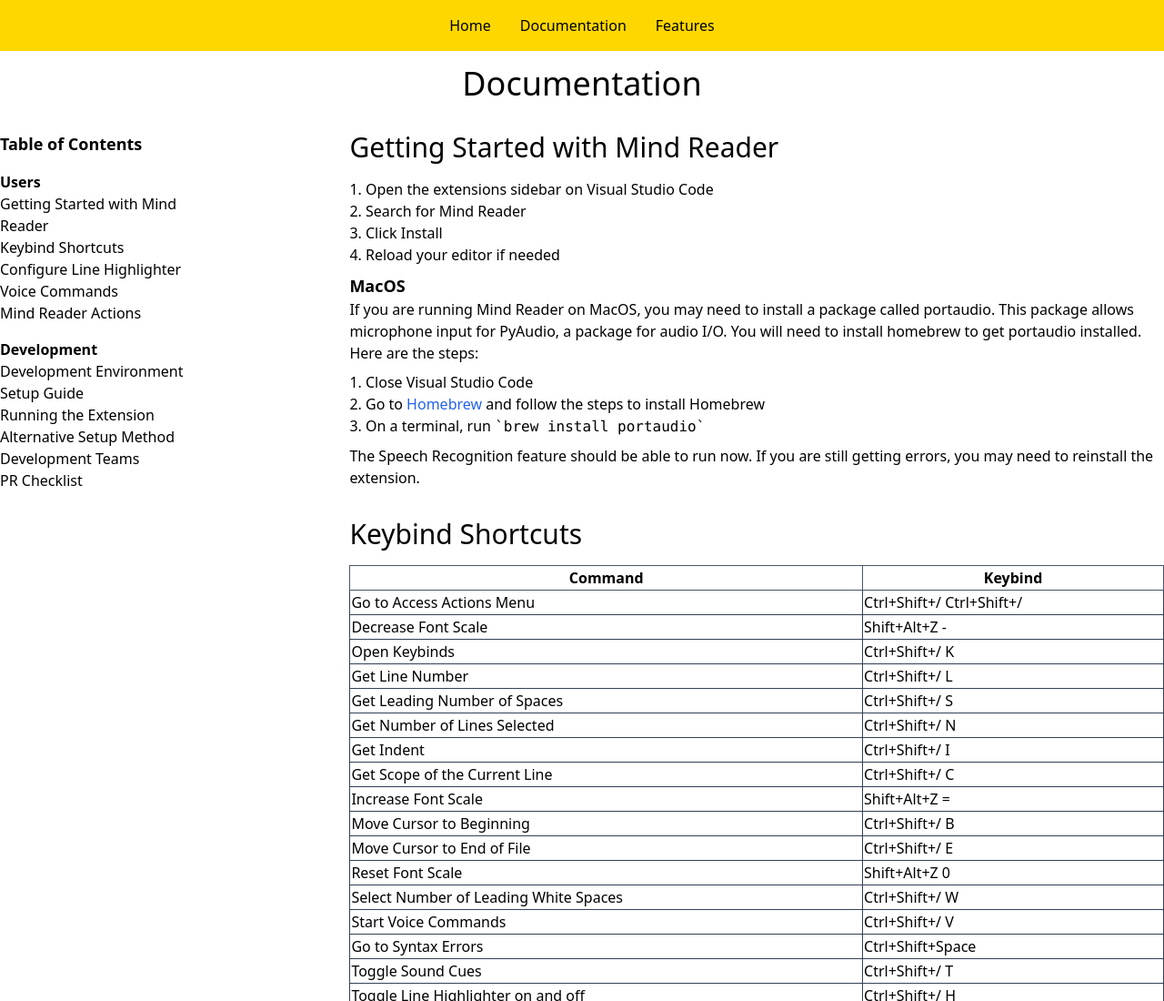
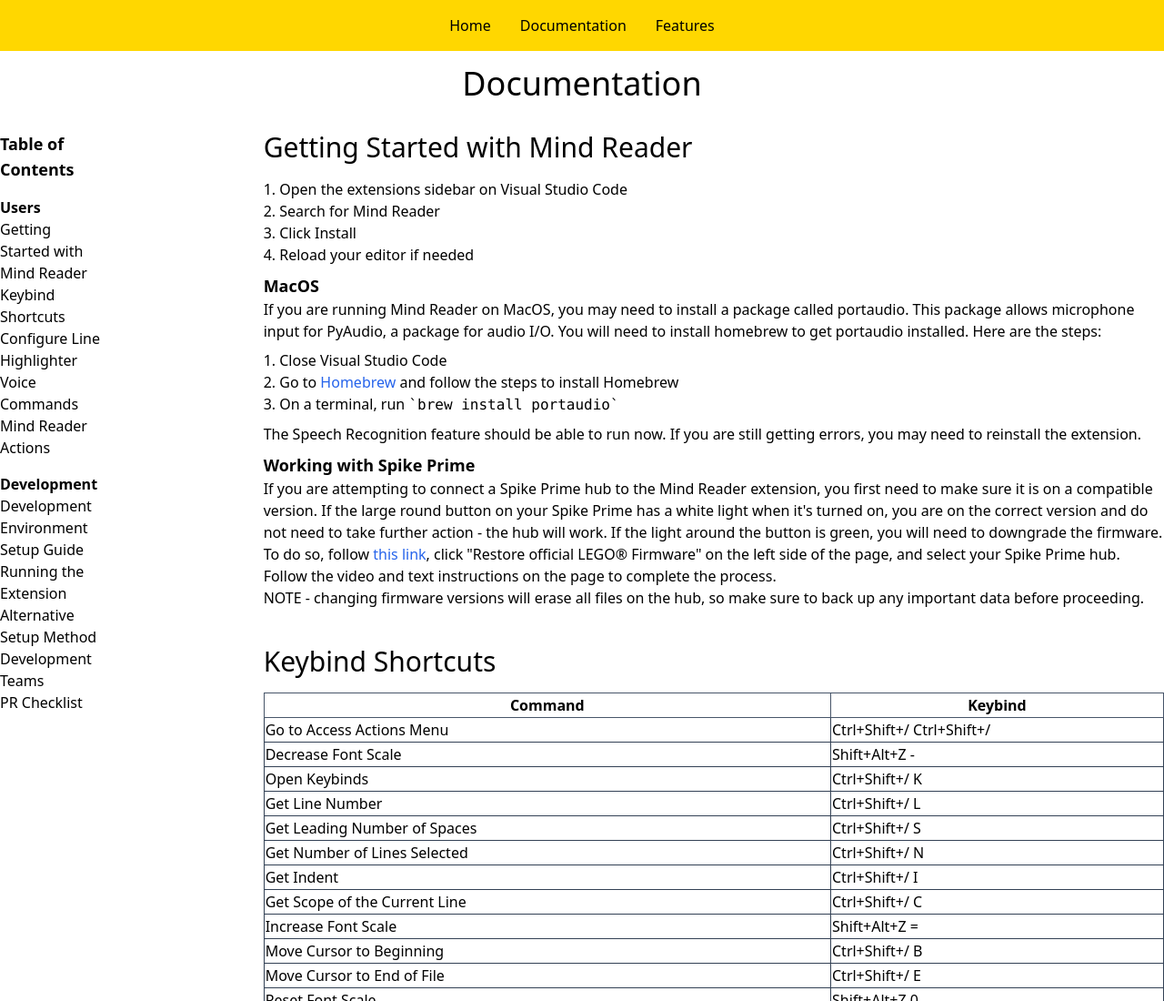
Before and after one commit to kelsvilla/LegoMindstormsVSExtension, an Electron app: page media/html/documentation.html in a window 1280 px wide. Shown: the top 1100 px of the page at 91% size. Drawn offline with nearby package versions, Linux system fonts and the light colour scheme.

Commit message:
Added instructions for downgrading Spike PRIME firmware.

```diff
--- a/media/html/documentation.html
+++ b/media/html/documentation.html
@@ -80,6 +80,15 @@
                         <p>The Speech Recognition feature should be able to run now. If you are still getting errors,
                             you
                             may need to reinstall the extension.</p>
+                        <h3 class="text-lg font-semibold pt-2">Working with Spike Prime</h3>
+                        <p class="pb-2">If you are attempting to connect a Spike Prime hub to the Mind Reader extension, you first need to make sure it is on a compatible version.
+                            If the large round button on your Spike Prime has a white light when it's turned on, you are on the correct version and do not need to take further action - the hub will work.
+                            If the light around the button is green, you will need to downgrade the firmware. To do so, follow <a class="text-blue-600" href="https://code.pybricks.com/">this link</a>,
+                             click "Restore official LEGO® Firmware" on the left side of the page, and select your Spike Prime hub. Follow the video and text instructions on the page to complete the process.
+                             <br>
+                             NOTE - changing firmware versions
+                             will erase all files on the hub, so make sure to back up any important data before proceeding.
+                        </p>
                     </div>
 
                     <!-- Keybind Shortcuts -->
```
